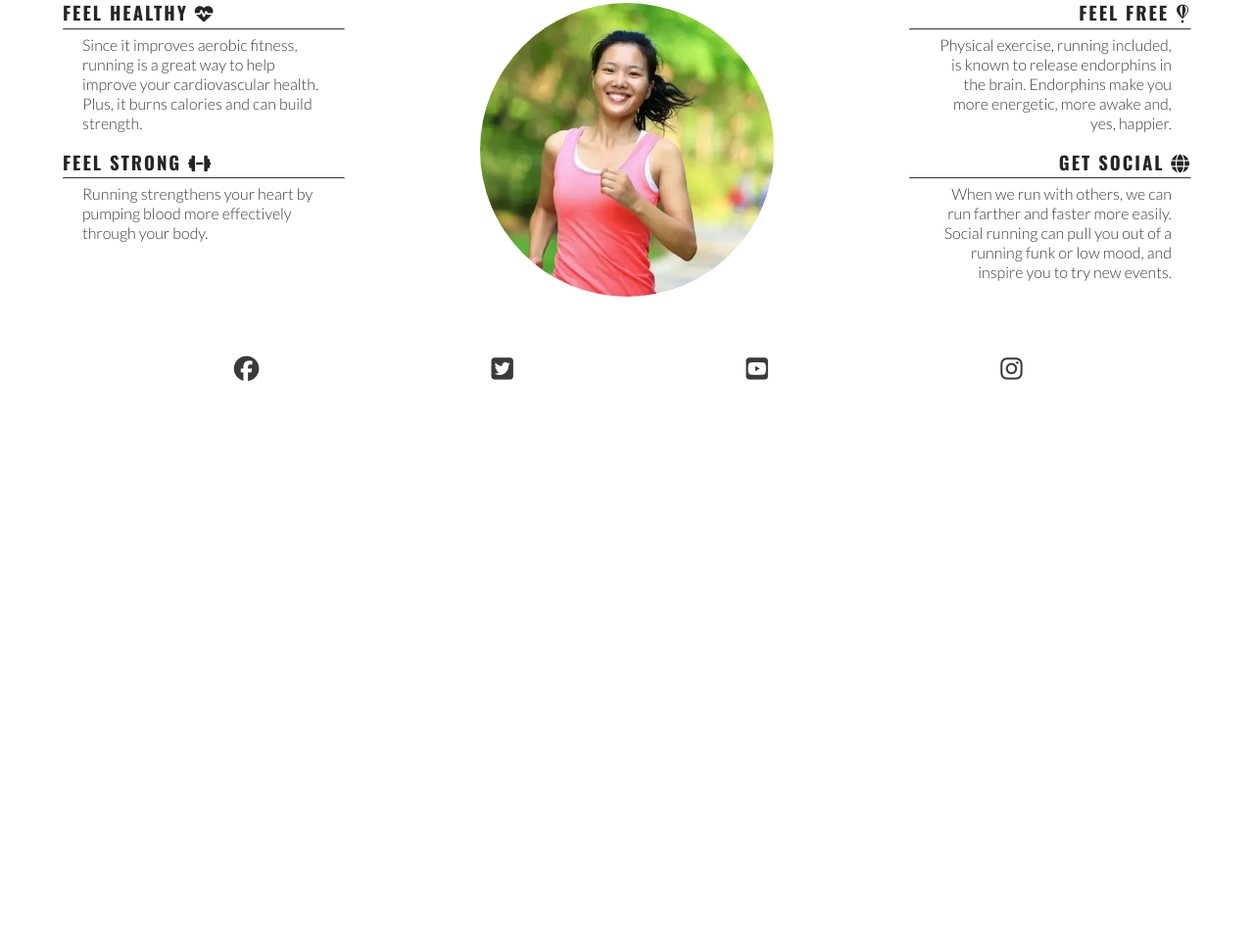
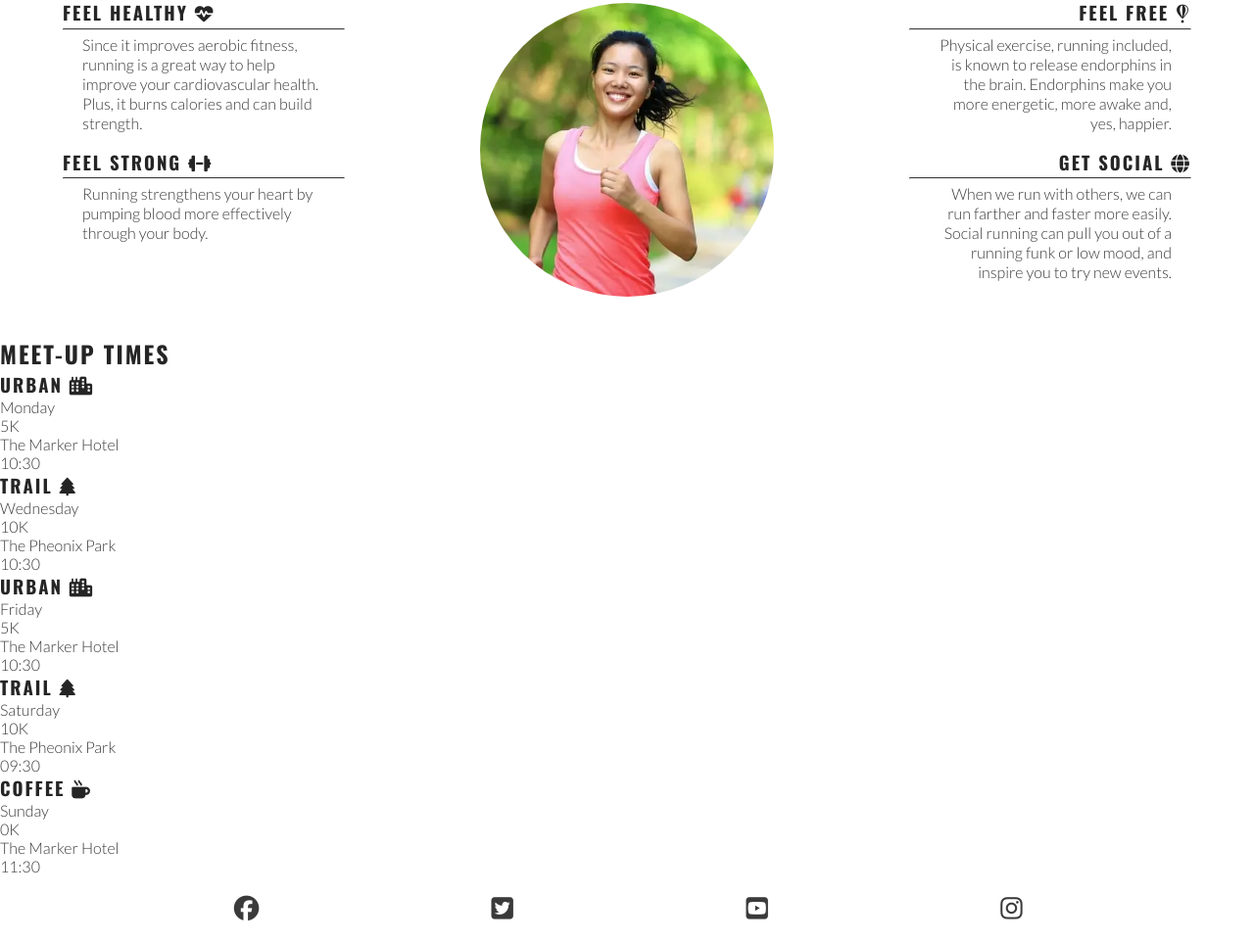
Before and after one commit to P-G1977/love-running, a plain HTML site: page index.html in a window 1280 px wide. Shown: the part 782-1744 px from the top of the page at 98% size. Before the commit the page ends 1193 px from the top, so only its background shows below. Drawn offline with nearby package versions, Linux system fonts and the light colour scheme.

Commit message:
Added meetup section on html

```diff
--- a/index.html
+++ b/index.html
@@ -83,6 +83,47 @@
             </div>
         </div>
     </section>
+    <!-- Meet up times section -->
+    <section id="meetups">
+        <h2>Meet-up Times</h2>
+        <div id="times">
+            <div>
+                <h3>Urban <i class="fa-solid fa-city"></i></h3>
+                <p>Monday</p>
+                <p>5K</p>
+                <p>The Marker Hotel</p>
+                <p>10:30</p>
+            </div>
+            <div>
+                <h3>Trail <i class="fa-solid fa-tree"></i></h3>
+                <p>Wednesday</p>
+                <p>10K</p>
+                <p>The Pheonix Park</p>
+                <p>10:30</p>
+            </div>
+            <div>
+                <h3>Urban <i class="fa-solid fa-city"></i></h3>
+                <p>Friday</p>
+                <p>5K</p>
+                <p>The Marker Hotel</p>
+                <p>10:30</p>
+            </div>
+            <div>
+                <h3>Trail <i class="fa-solid fa-tree"></i></h3>
+                <p>Saturday</p>
+                <p>10K</p>
+                <p>The Pheonix Park</p>
+                <p>09:30</p>
+            </div>
+            <div>
+                <h3>Coffee <i class="fa-solid fa-mug-hot"></i></h3>
+                <p>Sunday</p>
+                <p>0K</p>
+                <p>The Marker Hotel</p>
+                <p>11:30</p>
+            </div>
+        </div>
+    </section>
 </main>
 
 
```
